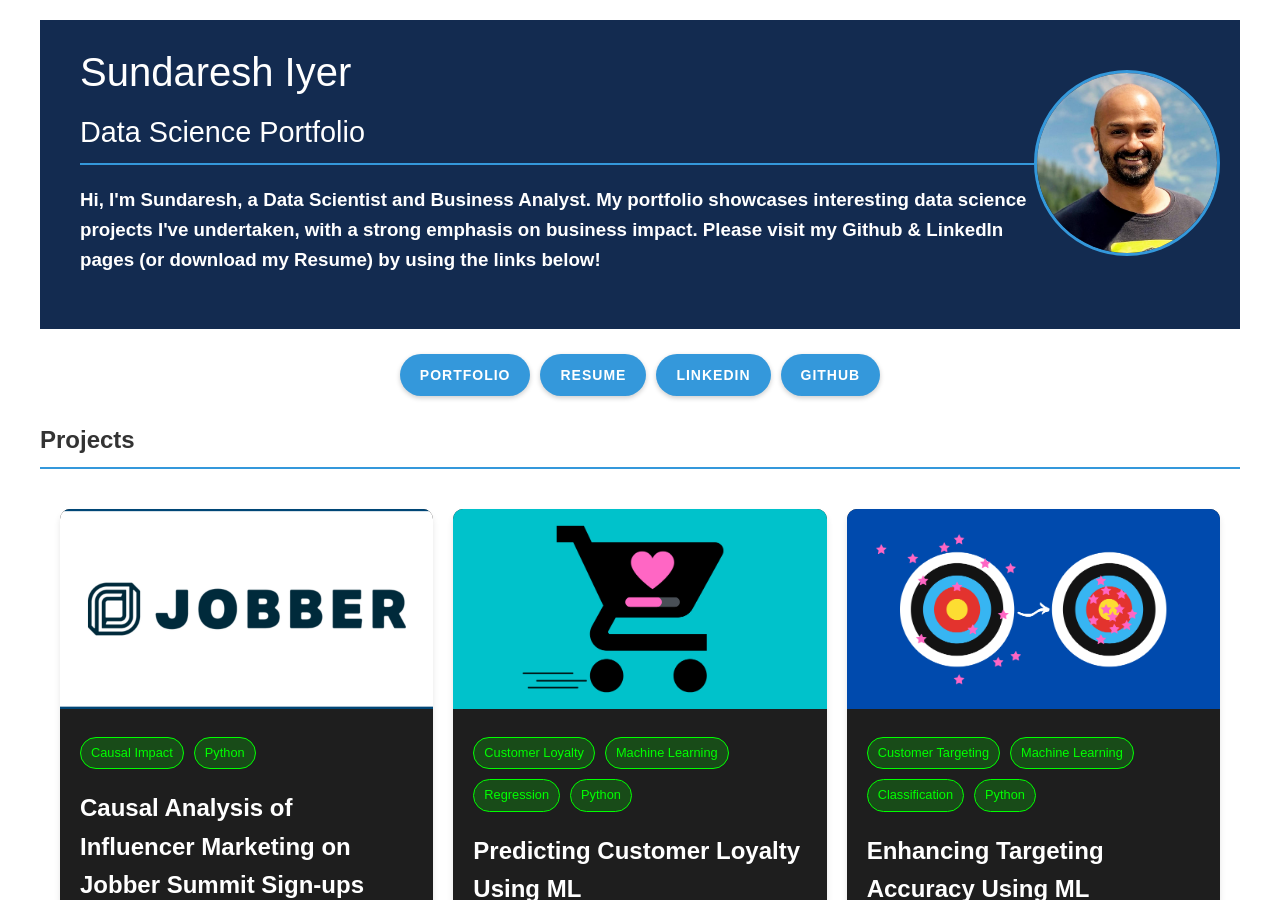
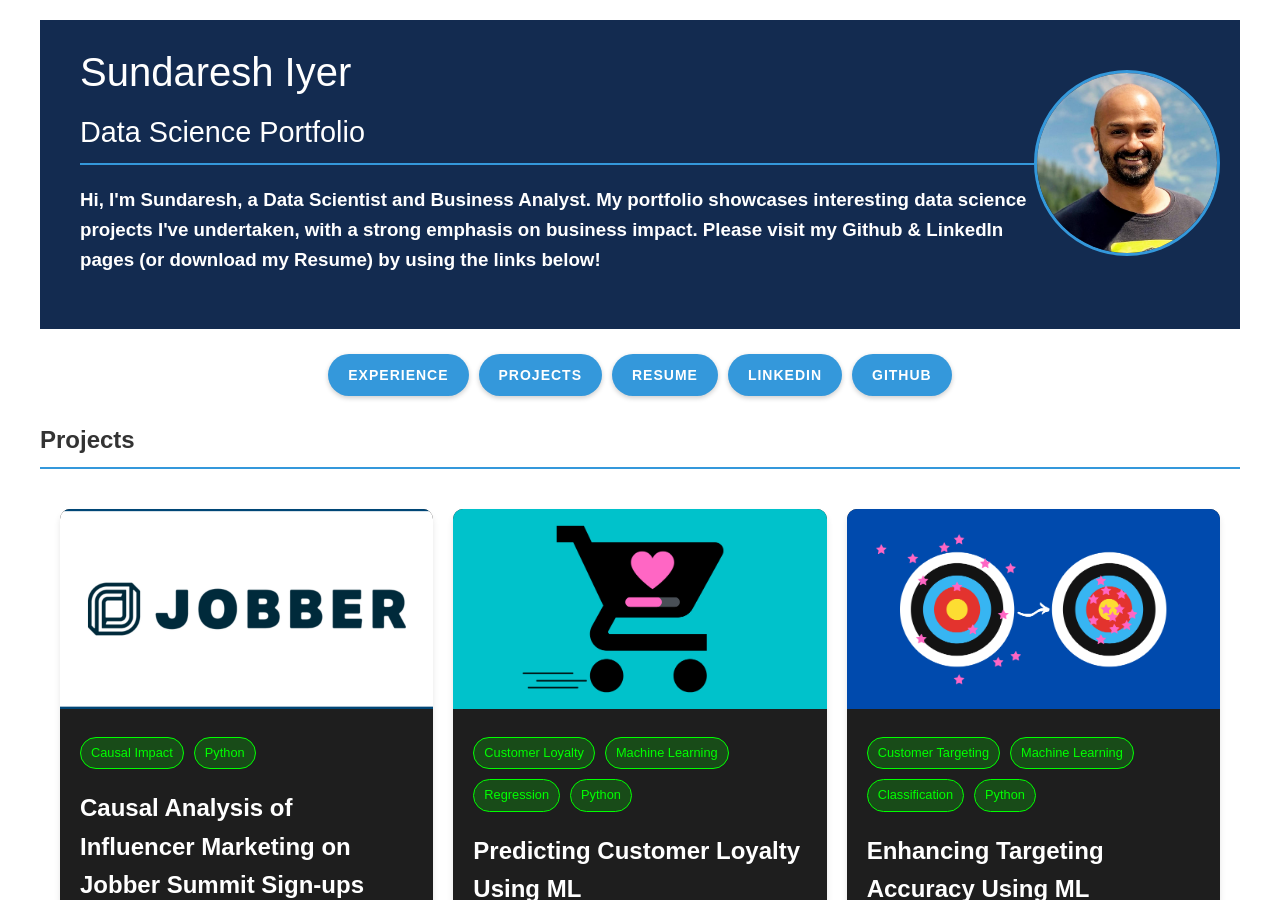
Before and after one commit to IyerS/ProjectShowcase, a Jekyll site: the page built from index.html, in a window 1280 px wide and 900 px high. Built offline with Jekyll 4.4.1, drawn with Linux system fonts in a browser that asks for light colours.

Commit message:
Update default.html
added nav for experience and projects

```diff
--- a/_layouts/default.html
+++ b/_layouts/default.html
@@ -20,7 +20,8 @@
         </div>
     </header>
     <nav>
-        <a href="{{ site.baseurl }}/">Portfolio</a>
+        <a href="{{ site.baseurl }}/experience/">Experience</a>
+        <a href="{{ site.baseurl }}/projects/">Projects</a>
         <a href="{{ site.baseurl }}/assets/resume.pdf">Resume</a>
         <a href="https://linkedin.com/in/{{ site.linkedin_username }}">LinkedIn</a>
         <a href="https://github.com/{{ site.github_username }}">GitHub</a>
```
